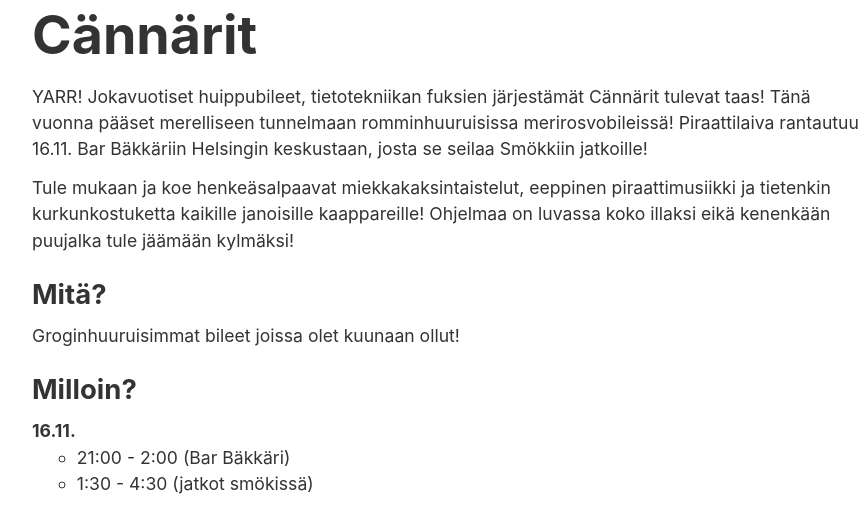
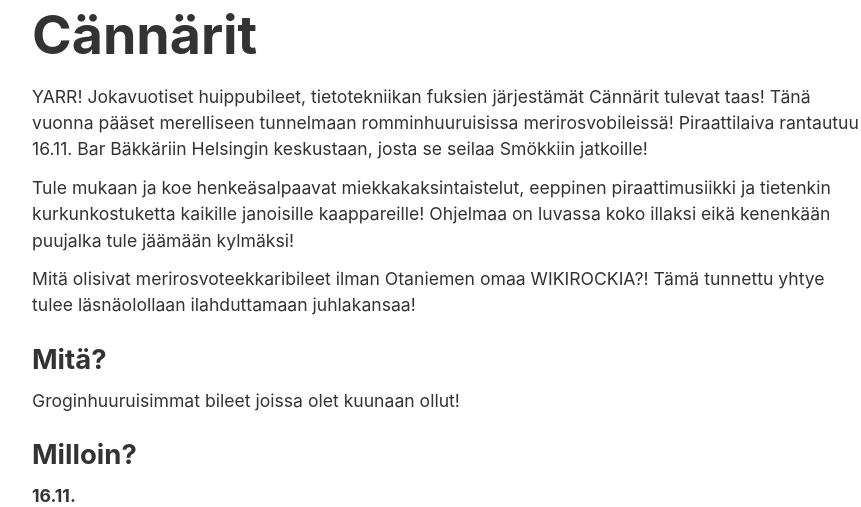
Before and after one commit to 4llu/Cannarit-2016, a website: page index.html in a window 1280 px wide. Shown: the part 1232-1739 px from the top of the page, without its empty margins (193-1054 px from the left). Drawn offline with nearby package versions, Linux system fonts and the light colour scheme.

Commit message:
Added Wikirock section to index

```diff
--- a/index.html
+++ b/index.html
@@ -66,6 +66,9 @@
                 <p>
                     Tule mukaan ja koe henkeäsalpaavat miekkakaksintaistelut, eeppinen piraattimusiikki ja tietenkin kurkunkostuketta kaikille janoisille kaappareille! Ohjelmaa on luvassa koko illaksi eikä kenenkään puujalka tule jäämään kylmäksi!
                 </p>
+				<p>
+				Mitä olisivat merirosvoteekkaribileet ilman Otaniemen omaa WIKIROCKIA?! Tämä tunnettu yhtye tulee läsnäolollaan ilahduttamaan juhlakansaa!
+				</p>
             </section>
             <section class="info-summary section">
                 <!-- <h3>TL:DR</h3> -->
```
